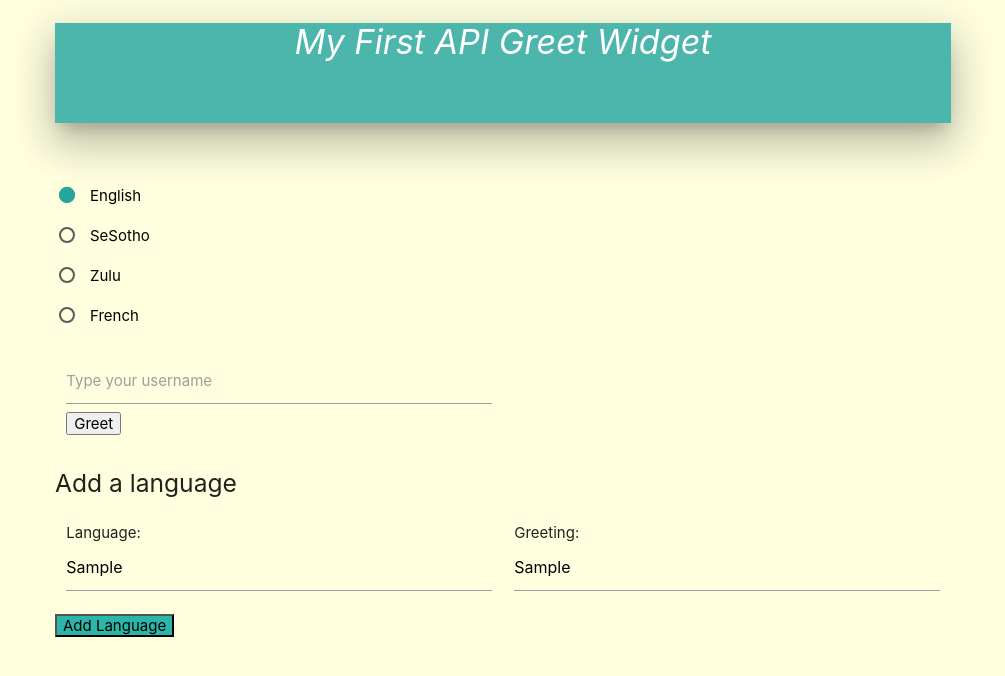
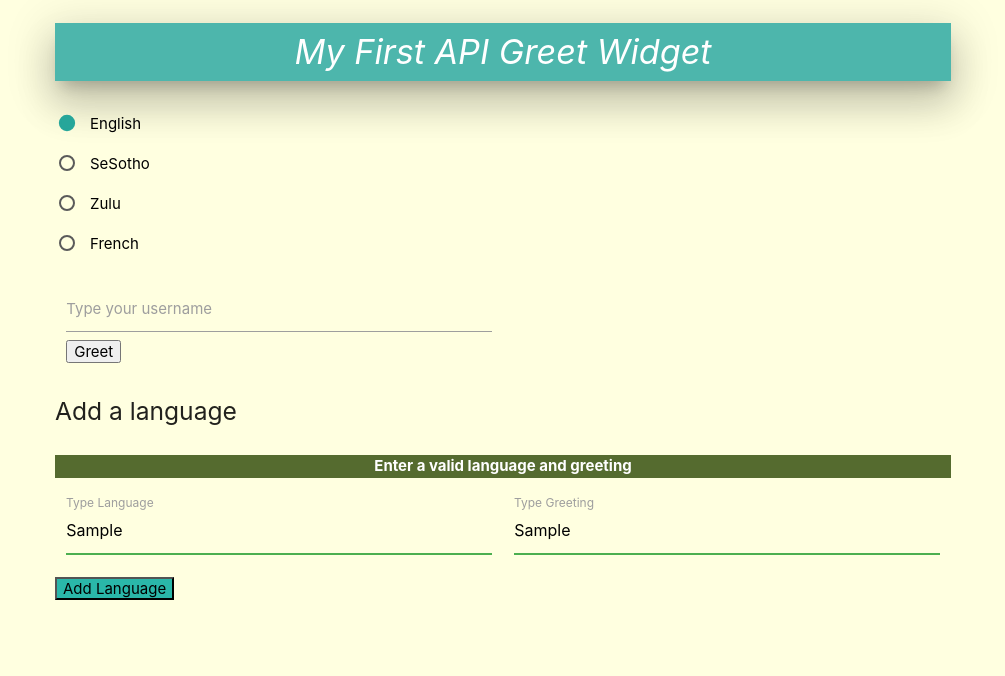
Before and after one commit to rm17moses/express-api, a website: page public/index.html in a window 1280 px wide. Both pictures are taken after typing "Sample", "Sample" into the empty fields and a click on the button "Add Language". Shown: the whole page, without its empty margins (137-1142 px from the left). Drawn offline with nearby package versions, Linux system fonts and the light colour scheme; no server answers.

Commit message:
Hide and Show when button clicked

```diff
--- a/public/index.html
+++ b/public/index.html
@@ -18,8 +18,9 @@
 
     <div class="main" x-data="LanguageWidget" >
 
-
-        <div class="greetMessage" x-text="greeting" ></div>
+        <div x-show="open">
+            <b><p class="greetMessage" x-text="greeting" ></p></b>
+        </div>
 
         <div>
             <p>
@@ -61,24 +62,30 @@
         <div class="input-field col s6">
             <input id="username" type="text" x-model="username" class="validate">
             <label for="username">Type your username</label>
-            <input type="button" value="Greet" x-on:click="greet()">
+            <button x-on:click="greet(), open = ! open">Greet</button>
           </div>
         </div>
 
         <div>
             <h5>Add a language</h5>
 
+            <div x-show="show">
+                <b><p class="greetMess" x-text="new_message"></p></b>
+            </div>
             <div class="row">
                 <div class="input-field col s6">
-                Language: <input type="text" x-model="new_language" placeholder="New Language">
+                <input id="new_language" type="text" x-model="new_language" class="validate">
+                <label for="new_language">Type Language</label>
                 </div>
                 <div class="input-field col s6">
-                Greeting: <input type="text" x-model="new_greet" placeholder="New Greeting">
+                <input id="new_greet" type="text" x-model="new_greet" class="validate">
+                <label for="new_greet">Type Greeting</label>
                 </div>
                 <div>
-                <button x-on:click="addGreeting()">Add Language</button>
+                <button x-on:click="addGreeting(), show = ! show">Add Language</button>
                 </div>
             </div>
+
         </div>
 
 
--- a/public/script.js
+++ b/public/script.js
@@ -6,6 +6,10 @@ document.addEventListener('alpine:init', () => {
                 language : "English",
                 new_language: '',
                 new_greet: '',
+                new_message: '',
+                validMessage: 'Enter a valid language and greeting',
+                open: false,
+                show: false,
                 greet() {
 
                     //call the API and get greeting back
@@ -19,8 +23,6 @@ document.addEventListener('alpine:init', () => {
                         } else {
                             this.greeting = result.data.message;
                         }
-
-                        this.greeting = result.data.message
                     })
 
                     this.greeting = this.username
@@ -28,19 +30,26 @@ document.addEventListener('alpine:init', () => {
 
                 addGreeting(){
 
-                    return axios
-                                .post('https://first-api-greet.onrender.com/api/greet', {
+                         axios
+                                .post('http://localhost:4009/api/greet', {
                                     "language": this.new_language,
                                     "greeting": this.new_greet
                                 })
                                 .then(result => {
-                                    console.log(result.data)
+                                    if (this.new_language && this.new_greet) {
+                                    //console.log(result.data)
+                                    this.new_message = result.data.message;
+                                    } else {
+                                        this.new_message = 'Enter valid language and greeting'
+                                    }
                                 });
+                                this.new_message = this.validMessage;
                 },
 
             init() {
 
                 this.greet();
+                this.addGreeting();
 
             }
         }
--- a/public/style.css
+++ b/public/style.css
@@ -5,10 +5,6 @@ body {
 .heading {
     text-align: center;
     color: white;
-}
-
-.z-depth-5 {
-    height: 100px;
 }
 
 span {
@@ -20,5 +16,20 @@ span {
 }
 
 .greetMessage {
-    margin-top: 4em;
+    margin-top: 2em;
+    background-color: crimson;
+    color: white;
+    text-align: center;
 }
+
+.greetMess {
+    margin-top: 2em;
+    background-color: darkolivegreen;
+    color: white;
+    text-align: center;
+}
+
+h4 {
+    padding-top: 0.3em;
+    padding-bottom: 0.3em;
+}
```
Also changed, not shown: index.js (+11 -0 lines), 1 other file.
